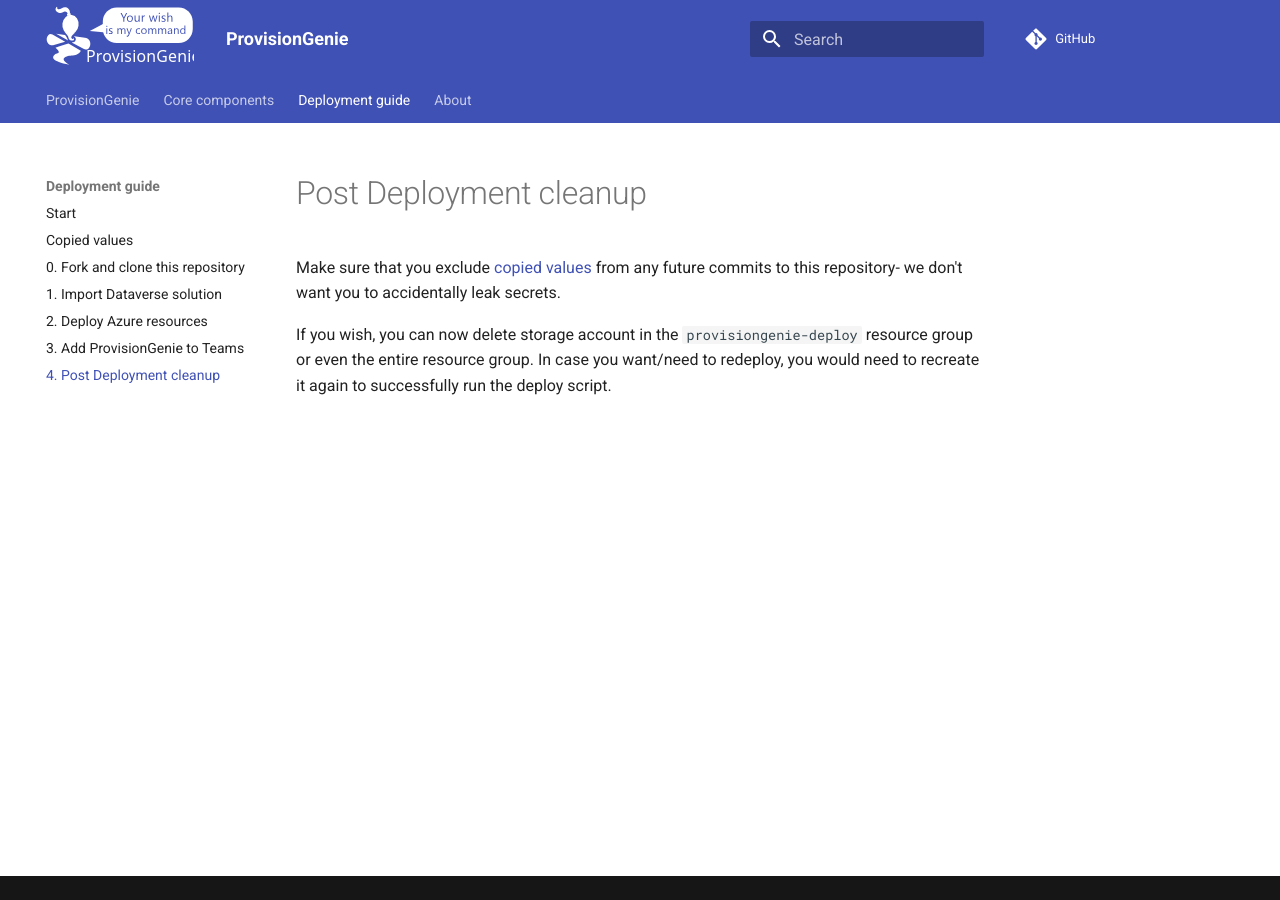
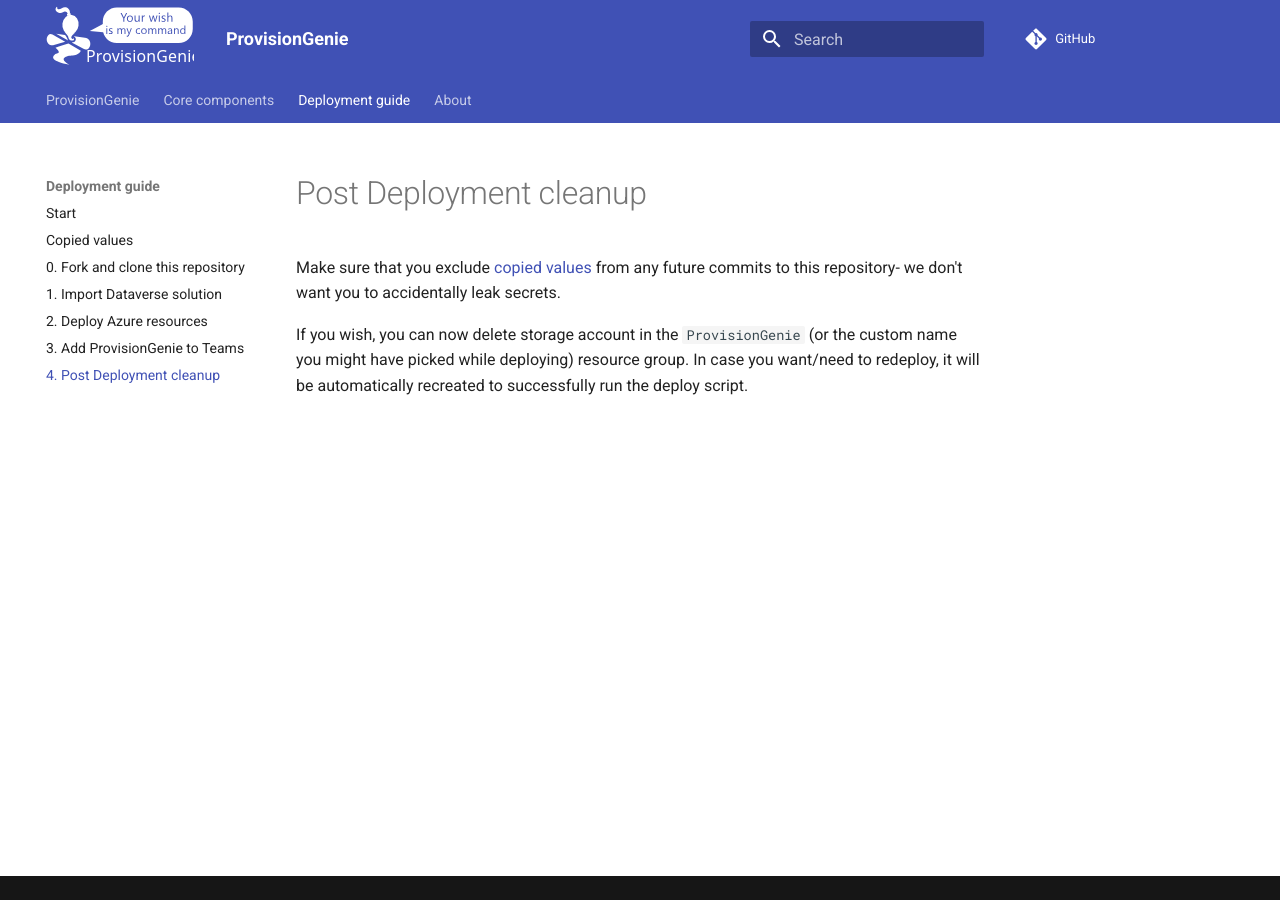
Before and after one commit to ProvisionGenie/ProvisionGenie, an MkDocs documentation site: the page built from Docs/docs/deploymentguide/4-postdeploycleanup.md, in a window 1280 px wide. Built offline with MkDocs 1.6.1 and Material for MkDocs 9.7.7, drawn with Linux system fonts in a browser that asks for light colours; comment, search, counter and statistics services are not loaded.

Commit message:
Updated the cleanup docs to reflect the new situation on Azure resources

```diff
--- a/Docs/docs/deploymentguide/4-postdeploycleanup.md
+++ b/Docs/docs/deploymentguide/4-postdeploycleanup.md
@@ -2,4 +2,4 @@
 
 Make sure that you exclude [copied values](copiedvalues.md) from any future commits to this repository- we don't want you to accidentally leak secrets.
 
-If you wish, you can now delete storage account in the `provisiongenie-deploy` resource group or even the entire resource group. In case you want/need to redeploy, you would need to recreate it again to successfully run the deploy script.
+If you wish, you can now delete storage account in the `ProvisionGenie` (or the custom name you might have picked while deploying) resource group. In case you want/need to redeploy, it will be automatically recreated to successfully run the deploy script.
```
